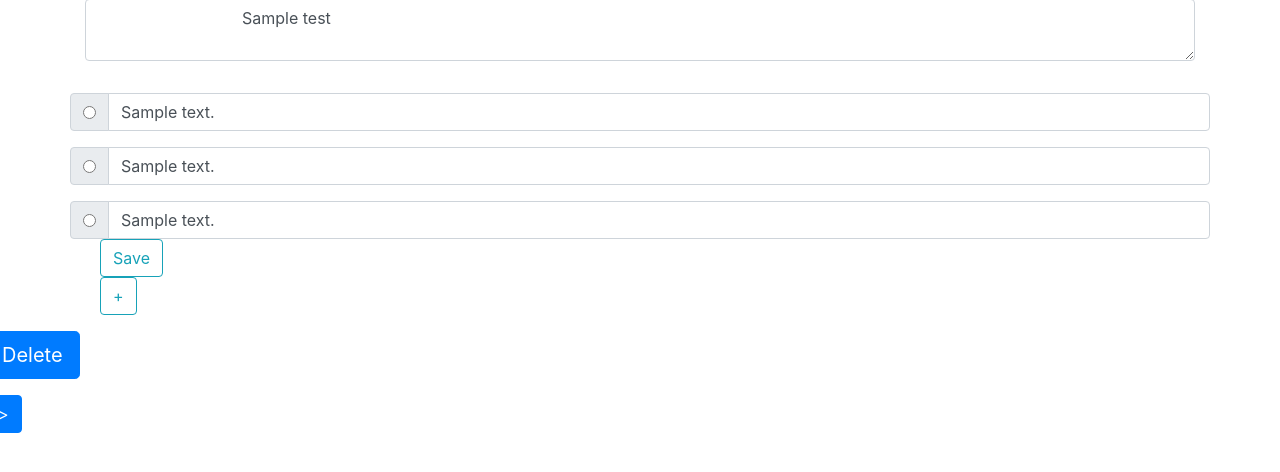
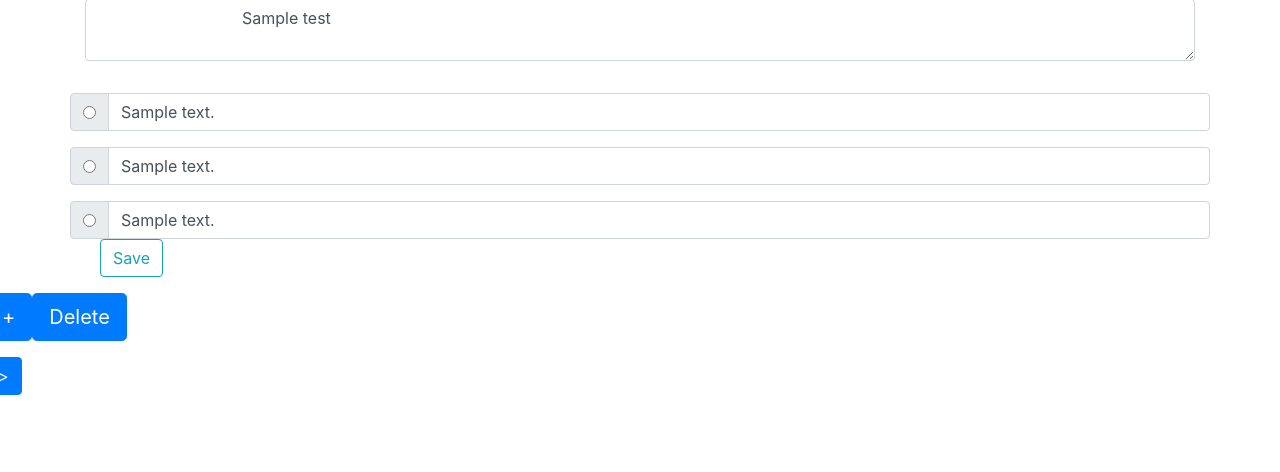
Before and after one commit to laxcorm/tests, a PHP site: page /fillin.php in a window 1280 px wide. Shown: the part 65-537 px from the top of the page. Run offline with PHP 8.4, Linux system fonts and the light colour scheme; tables that the repository leaves empty hold one stand-in row (values such as "Sample post").

Commit message:
button + added and removed from form

```diff
--- a/fillin.php
+++ b/fillin.php
@@ -99,7 +99,7 @@ echo "<br>";
             </div>
             <div class="col-3"><button class="btn btn-outline-info" type="submit" name="input" value="<?php echo $id  /*select - выводить id*/ ?>">Save</button></div>
             <!-- вместо count вставить сессию - count -->
-            <div class="col-3"><button class="btn btn-outline-info" type="submit" name="id" value="<?php echo $count + 1 ?>">+</button></div>
+            <!-- <div class="col-3"><button class="btn btn-outline-info" type="submit" name="id" value="<?php //echo $count + 1 ?>">+</button></div> -->
         </form>
     </div>
 
@@ -109,7 +109,7 @@ echo "<br>";
         <!-- <div class=" col-3"> <button class="btn btn-outline-info" type="submit" name="test" value="<?php echo $id ?>"> <span class="material-icons">arrow_back_ios</span></button></div> -->
 
         <?php if ($id <= $count) : ?>
-            <!-- <a href="<?php echo $_SERVER['SCRIPT_NAME'] ?>" class="btn btn-primary btn-lg" role="button">+</a> -->
+            <a href="<?php echo $_SERVER['SCRIPT_NAME'] ?>" class="btn btn-primary btn-lg" role="button">+</a>
             <a href="delete.php?id=<?php echo $id ?>" class="btn btn-primary btn-lg" role="button">Delete</a>
         <?php endif ?>
 
```
